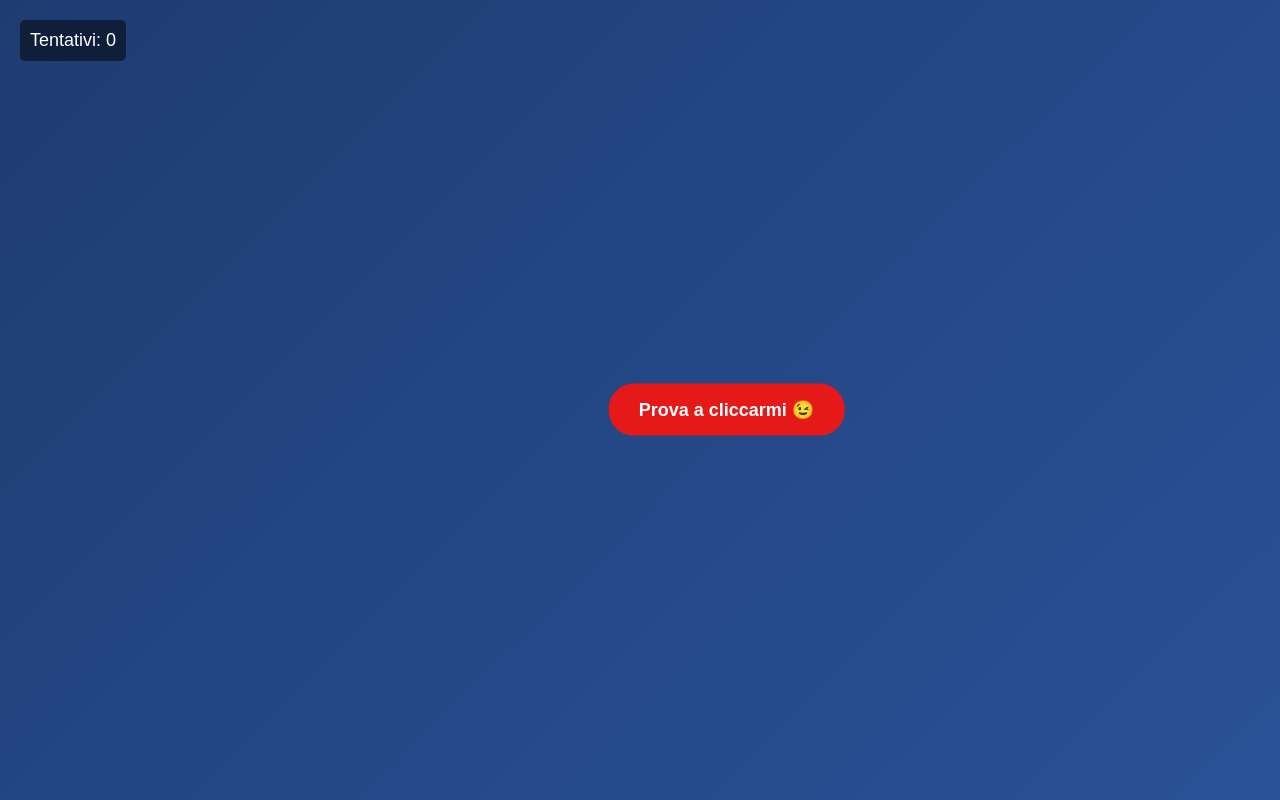
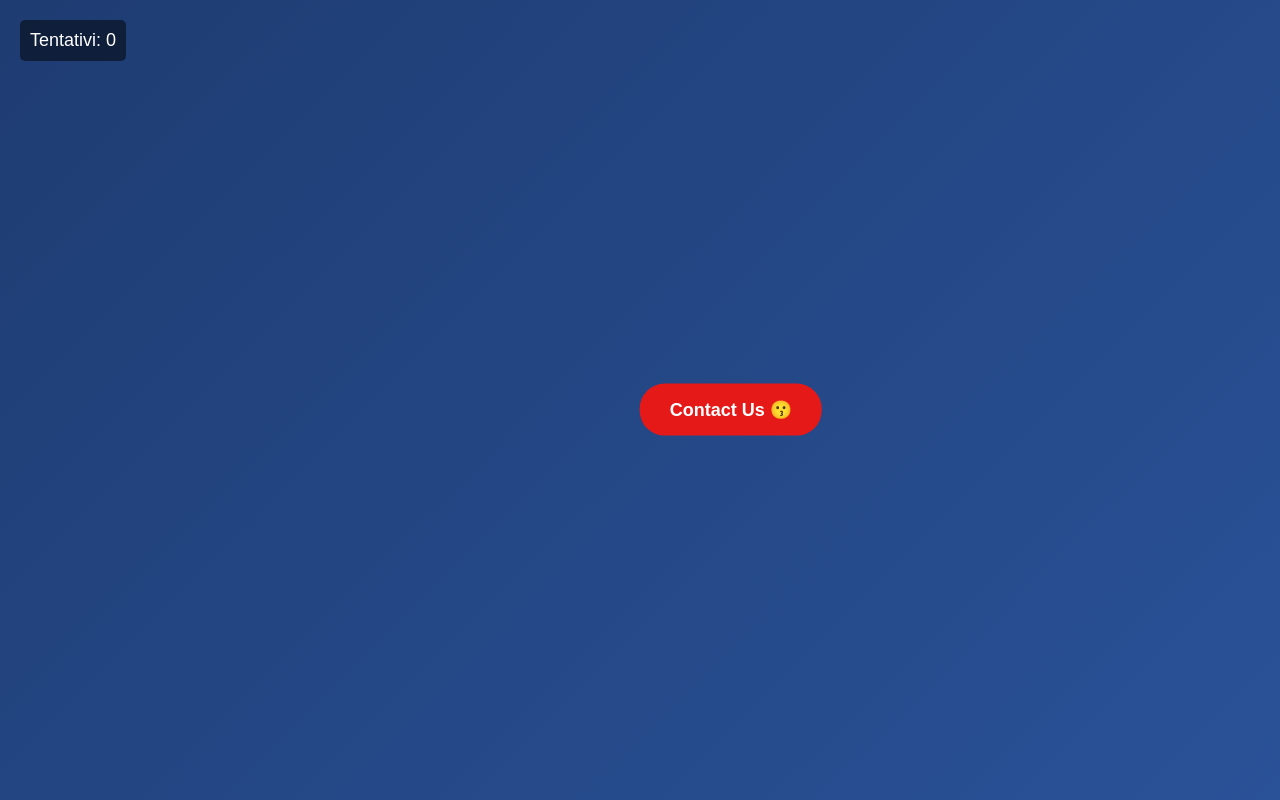
Before and after one commit to solomontaiwo/casual-contact-us, a React (Create React App) app: page / in a window 1280 px wide. Built offline with nearby package versions, Linux system fonts and the light colour scheme.

Commit message:
Changed message

```diff
--- a/src/App.js
+++ b/src/App.js
@@ -156,7 +156,7 @@ const App = () => {
             : undefined
         }
       >
-        Prova a cliccarmi 😉
+        Contact Us 😗
       </motion.button>
       <div
         style={{
```
